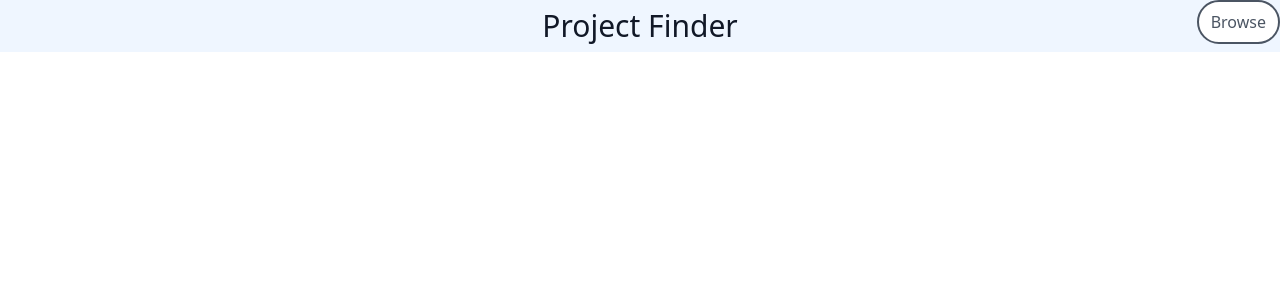
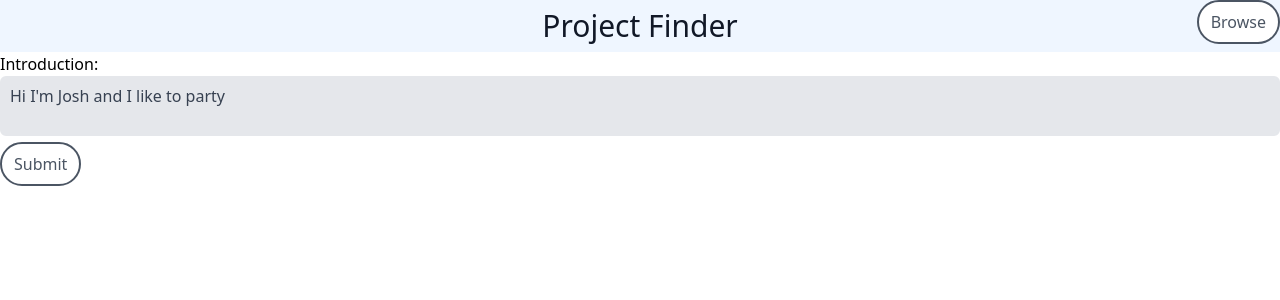
Before and after one commit to kiserd/OSU-CS467-Capstone-Project, a Next.js app in the folder portfolio-project-matching-app/: page /myProfile in a window 1280 px wide. Shown: the top 300 px of the page. Built offline with nearby package versions, Linux system fonts and the light colour scheme.

Commit message:
BCreates way to manage state in myProfilee

```diff
--- a/portfolio-project-matching-app/pages/myProfile.js
+++ b/portfolio-project-matching-app/pages/myProfile.js
@@ -1,8 +1,64 @@
+import { useState, useEffect } from 'react'
+import Button from '../components/Button'
+import Input from '../components/Input'
+import Textarea from '../components/Textarea'
+
+
 const myProfile = () => {
-    return(
-        <div>
+        const initialUserProfileState = {
+            username: "",
+            email: "",
+            timezone: "",
+            introduction: "",
+            technologies: []
+        };
 
-        </div>
+        let [userProfileValues, setUserprofileValues] = useState(initialUserProfileState);
+
+        useEffect(()=>{
+            getUserProfile();
+        },[]);
+
+        const getUserProfile = () => {
+            const values = {
+                username: "joshk",
+                email: "a@b.com",
+                timezone: "ET",
+                introduction: "Hi I'm Josh and I like to party",
+                technologies: ['JavaScript', 'Python', 'Blockchain']
+            }
+            // const values =  api.getUserInfo(user)
+
+            setUserprofileValues({...userProfileValues, ...values})
+        }
+
+        const handleInputChange = e => {
+            const { name, value } = e.target;
+            console.log(`${name}: ${value}`)
+            setUserprofileValues({...userProfileValues, [name]: value});
+            console.log(`${JSON.stringify(userProfileValues)}`)
+            console.log("input changed")
+        }
+
+        const handleSubmit = e=> {
+            e.preventDefault();
+            // api.setUserInfo(userProfileValues);
+            console.log("Form submitted");
+        }
+
+        return (
+            <div>
+                <form onSubmit={handleSubmit}>
+
+
+                    <label>Introduction:</label>
+                    <Textarea value={userProfileValues.introduction} name="introduction" onChange={handleInputChange}/>
+
+
+
+                    <Button text="Submit"/>
+                </form>
+            </div>
     )
 }
 
```
